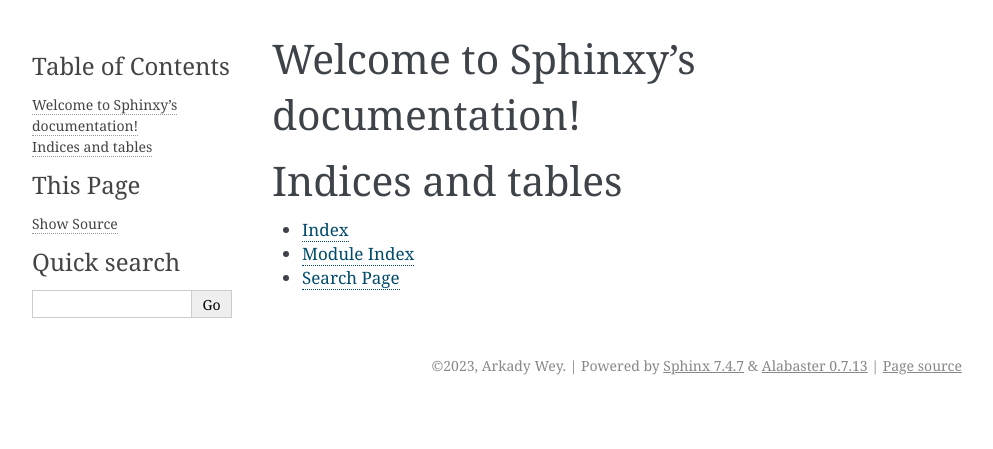
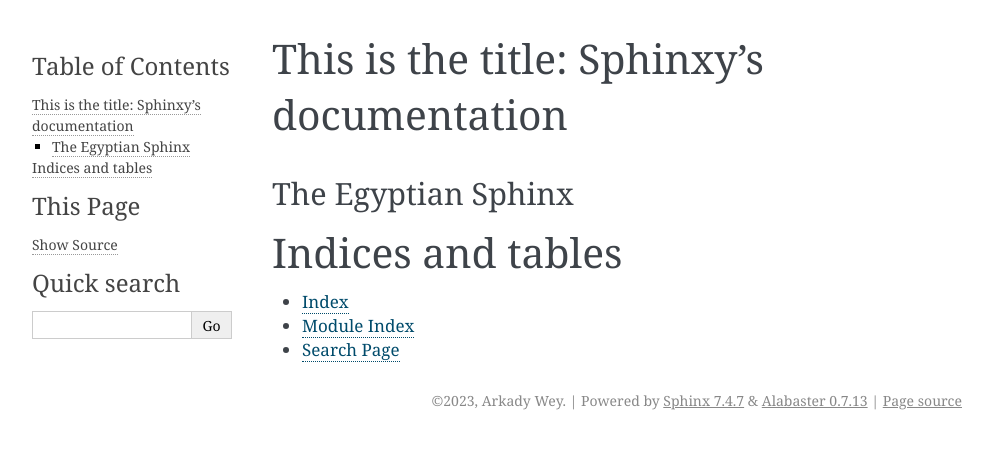
Before and after one commit to ArkadyWey/sphinxy, a Sphinx documentation site: the page built from docs/index.rst, in a window 1280 px wide. Shown: the top 449 px of the page, without its empty margins (148-1141 px from the left). Built offline with Sphinx 7.4.7, drawn with Linux system fonts in a browser that asks for light colours.

Commit message:
Add subtitle to index.rst

```diff
--- a/docs/index.rst
+++ b/docs/index.rst
@@ -3,13 +3,15 @@
    You can adapt this file completely to your liking, but it should at least
    contain the root `toctree` directive.
 
-Welcome to Sphinxy's documentation!
-===================================
+This is the title: Sphinxy's documentation
+==========================================
 
 .. toctree::
    :maxdepth: 2
    :caption: Contents:
 
+The Egyptian Sphinx
+--------------------
 
 
 Indices and tables
```
Also changed, not shown: 6 other files.
